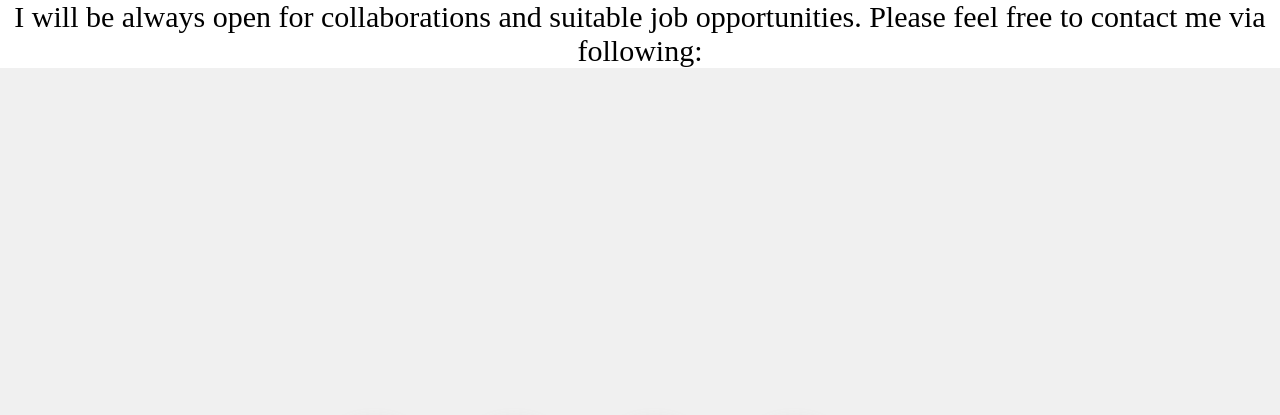
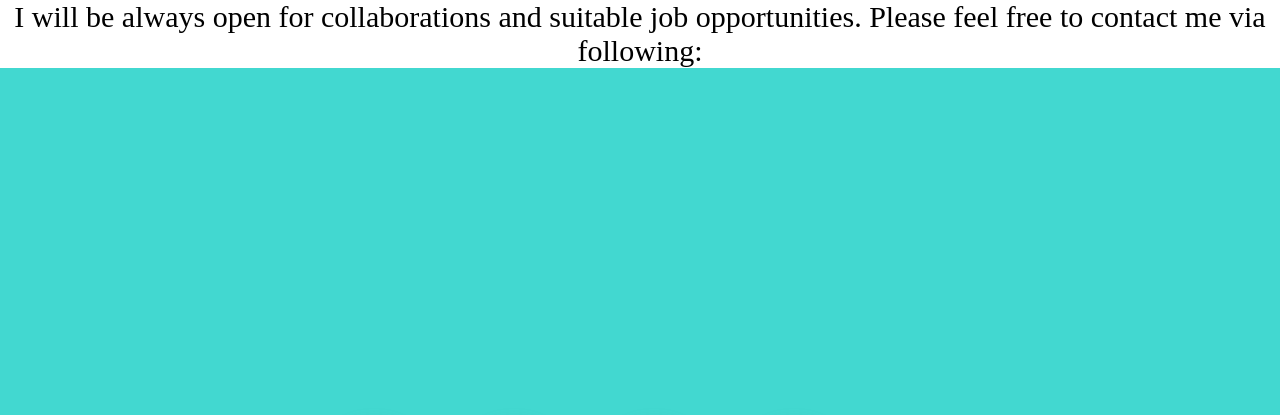
Before and after one commit to SAKET-SK/saket-sk.github.io, a plain HTML site: page contact.html in a window 1280 px wide. Shown: the top 415 px of the page. Drawn offline with Linux system fonts and the light colour scheme.

Commit message:
Update contact_style.css

```diff
--- a/contact_style.css
+++ b/contact_style.css
@@ -5,7 +5,7 @@
     display: flex;
     align-items: center;
     justify-content: center;
-    background: rgb(240, 240, 240);
+    background: #42d8d0;
 }
 .icon{
     width: 100px;
```
